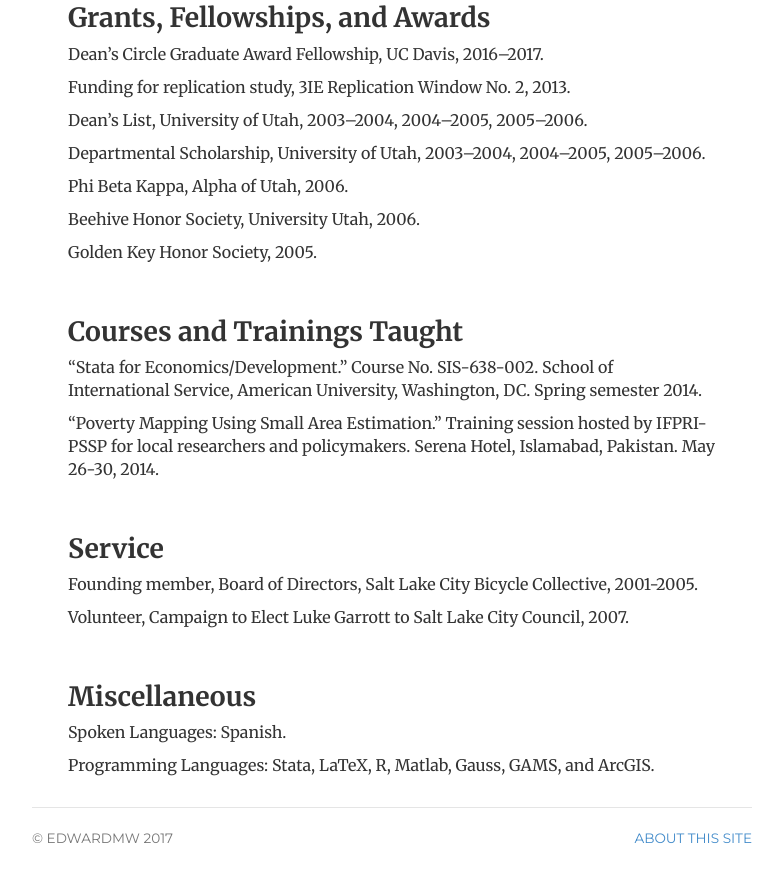
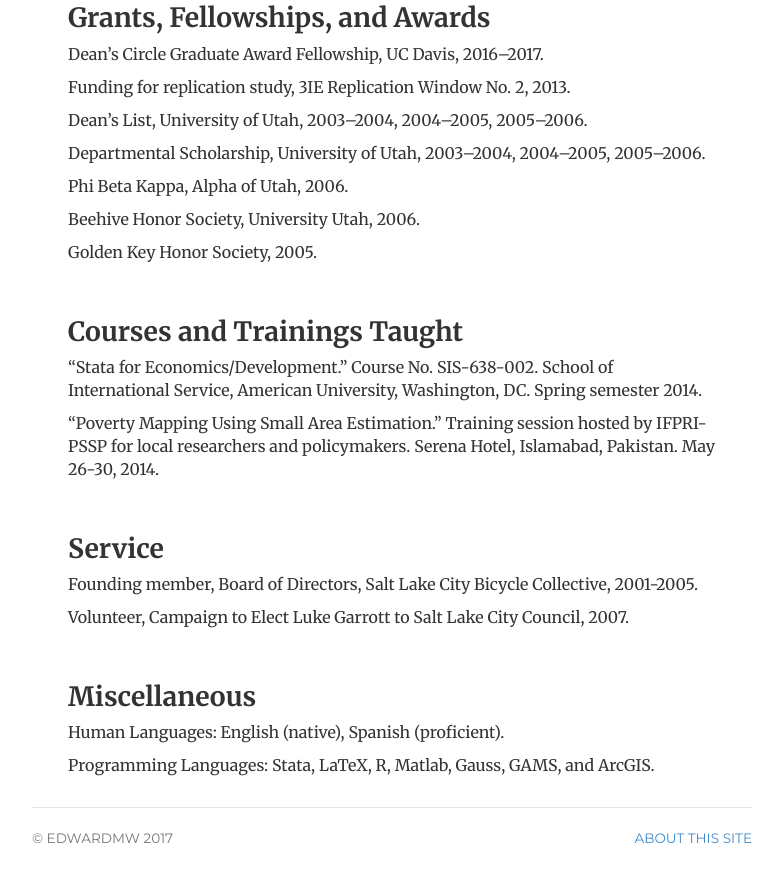
Before and after one commit to edwardmw/edwardmwhitney, a Jekyll site: the page built from cv/index.html, in a window 1280 px wide and 900 px high, scrolled down 2065 px. Shown: the top 882 px of the window, without its empty margins (248-1031 px from the left). Built offline with Jekyll 4.4.1, drawn with Linux system fonts in a browser that asks for light colours.

Commit message:
commit3.93

```diff
--- a/cv/index.html
+++ b/cv/index.html
@@ -114,6 +114,6 @@ description: Current CV for Edward Whitney, a PhD. student, Development Economis
 
 				<br>
 				<h2>Miscellaneous</h2>
-				<p>Spoken Languages: Spanish.</p>
+				<p>Human Languages: English (native), Spanish (proficient).</p>
 				<p>Programming Languages: Stata, LaTeX, R, Matlab, Gauss, GAMS, and ArcGIS.</p>
 </div>
```
Also changed, not shown: 1 other file.
